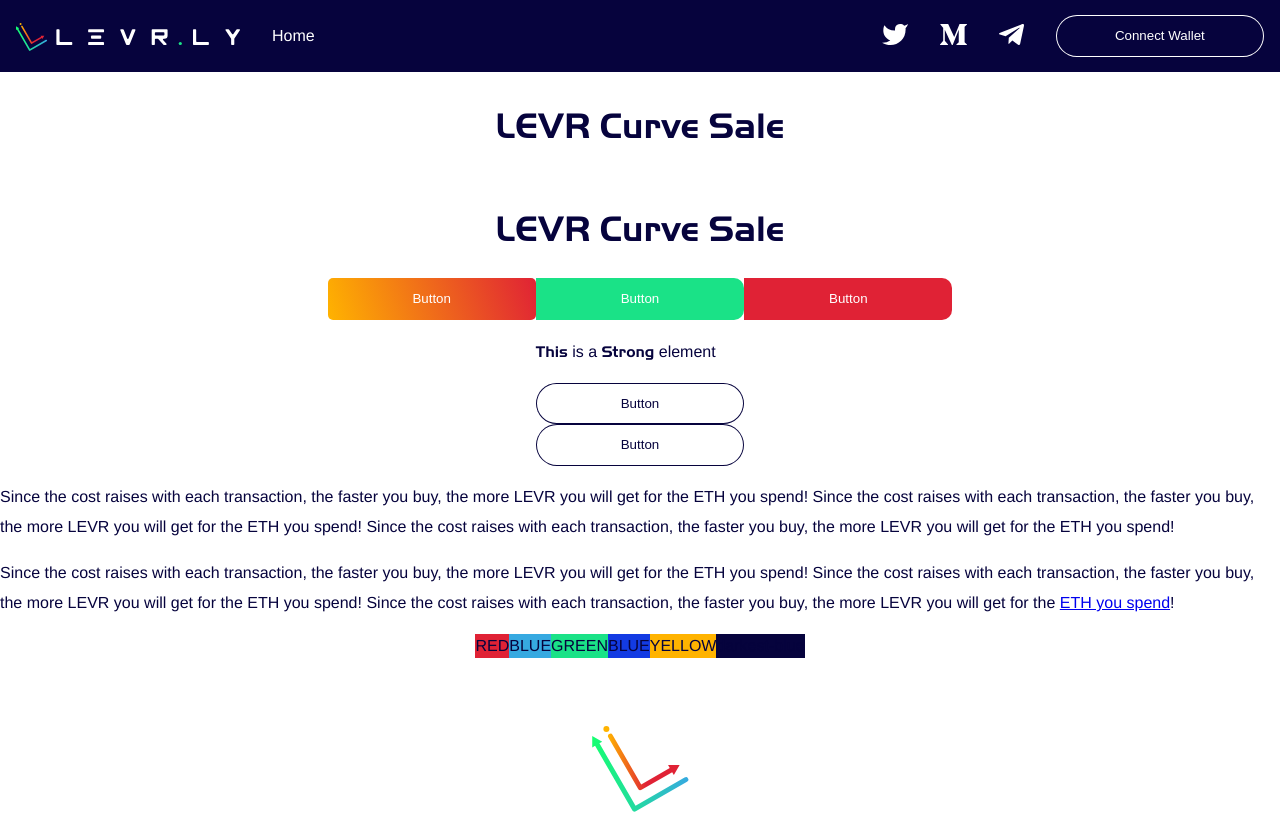
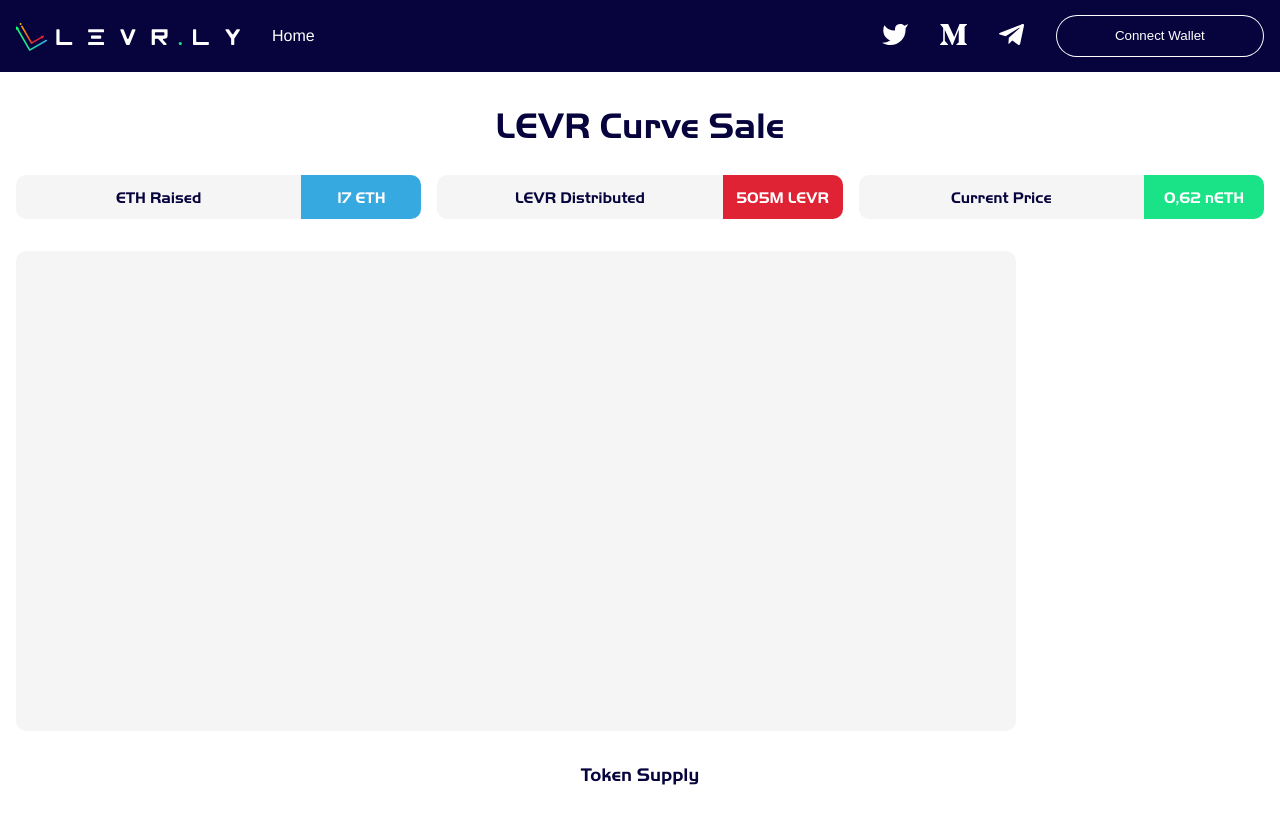
Before and after one commit to team-toast/levr-dashboard, a Next.js app: page / in a window 1280 px wide. Shown: the top 814 px of the page. Built offline with nearby package versions, Linux system fonts and the light colour scheme.

Commit message:
[feature/PD-297] Initial commit of the curve sale

```diff
--- /dev/null
+++ b/src/components/CurveSale.jsx
@@ -0,0 +1,84 @@
+import styled, { keyframes } from "styled-components";
+import { Row, Col } from "./../styles/flex-grid";
+import { useState, useEffect } from "react";
+
+export default function CurveSale() {
+  return (
+    <Box>
+      <h1 className="text-center">LEVR Curve Sale</h1>
+      <Row className="font-family-HandelGotDBol">
+        <Col size={1}>
+          <Row>
+            <Col
+              className="b-r-10-0-0-10 bg-grey p-10 text-center strong-500"
+              size={1}
+            >
+              ETH Raised
+            </Col>
+            <Col
+              className="b-r-0-10-10-0 bg-blue text-white p-10 text-center strong-500"
+              size={"0 0 120px"}
+            >
+              17 ETH
+            </Col>
+          </Row>
+        </Col>
+        <StyledColMargin10 size={1}>
+          <Row>
+            <Col
+              className="b-r-10-0-0-10 bg-grey p-10 text-center strong-500"
+              size={1}
+            >
+              LEVR Distributed
+            </Col>
+            <Col
+              className="b-r-0-10-10-0 bg-red text-white p-10 text-center strong-500"
+              size={"0 0 120px"}
+            >
+              505M LEVR
+            </Col>
+          </Row>
+        </StyledColMargin10>
+        <Col size={1}>
+          <Row>
+            <Col
+              className="b-r-10-0-0-10 bg-grey p-10 text-center strong-500"
+              size={1}
+            >
+              Current Price
+            </Col>
+            <Col
+              className="b-r-0-10-10-0 bg-green text-white p-10 text-center strong-500"
+              size={"0 0 120px"}
+            >
+              0,62 nETH
+            </Col>
+          </Row>
+        </Col>
+      </Row>
+      <Curve></Curve>
+      <div>
+        <h3 className="text-center">Token Supply</h3>
+      </div>
+    </Box>
+  );
+}
+
+const Curve = styled.div`
+  background: #f5f5f5;
+  border-radius: 10px;
+  height: 480px;
+  width: 100%;
+  max-width: 1000px;
+  margin: 2rem 0;
+`;
+
+const Box = styled.div`
+  width: 100%;
+  margin: auto;
+  padding: 0 1rem;
+`;
+
+const StyledColMargin10 = styled(Col)`
+  margin: 0 1rem;
+`;
--- a/src/pages/index.jsx
+++ b/src/pages/index.jsx
@@ -5,6 +5,7 @@ import Web3 from "web3";
 import Layout from "../components/Layout";
 import Header from "../components/Header";
 import ProgressBar from "./../components/ProgressBar";
+import CurveSale from "./../components/CurveSale";
 
 let web3;
 
@@ -175,8 +176,8 @@ export default function Home() {
         disconnectWalletConnect={disconnectWalletConnect}
         shortenAddress={shortenAddress}
       />
-      <h1>LEVR Curve Sale</h1>
-      <h2>LEVR Curve Sale</h2>
+      <CurveSale />
+      <h2>Styleguide</h2>
       <div>
         <button>Button</button>
         <button className="green border-radius-0-10">Button</button>
--- a/src/styles/globalStyles.js
+++ b/src/styles/globalStyles.js
@@ -39,6 +39,9 @@ strong {
     margin: auto;
     width: 100%;
 }
+.strong-500 {
+    font-weight: 500;
+}
 .text {
     &-left {
         text-align: left;
@@ -69,6 +72,9 @@ strong {
     &-blue {
         color: ${colors.blue};
     }
+}
+.font-family-HandelGotDBol {
+    font-family: HandelGotDBol;
 }
 h1 {
     font-family: HandelGotDBol;
@@ -120,7 +126,15 @@ p {
 .flex {
     display: flex;
 }
+.text {
+    &-white {
+        color: ${colors.White};
+    }
+}
 .bg {
+    &-grey {
+        background: ${colors.grey}
+    }
     &-red {
         background: ${colors.red}
     }
@@ -227,6 +241,15 @@ button, .button {
         color: ${colors.Dark1};
         background: ${colors.Yellow};
     }
+}
+.b-r-0-10-10-0 {
+    border-radius: 0 10px 10px 0;
+}
+.b-r-10-0-0-10 {
+    border-radius: 10px 0 0 10px;
+}
+.p-10 {
+    padding: 10px;
 }
 .margin {
     &-top-2 {
--- a/src/styles/styleguide.js
+++ b/src/styles/styleguide.js
@@ -20,6 +20,7 @@ export const colors = {
   green: "#1AE287",
   red: "#E02235",
   yellow: "#FFB300",
+  grey: "#F5F5F5",
 };
 
 // Sizes for typography scale
```
